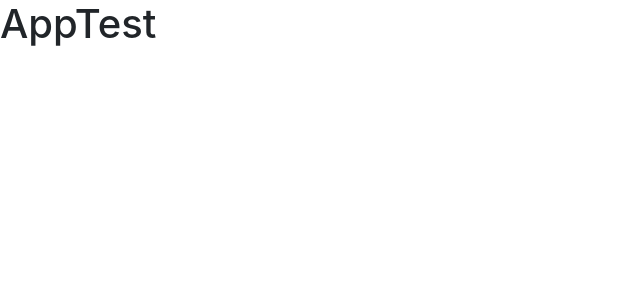
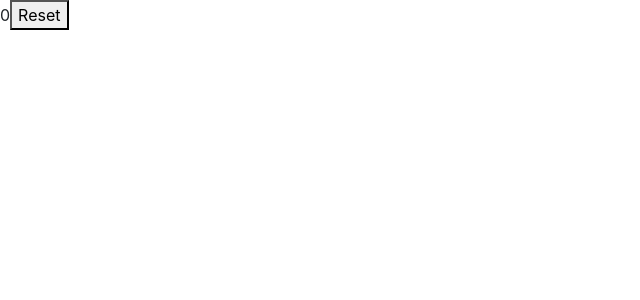
Before and after one commit to claudiohilario/reactjs-examples, a React (Create React App) app: page /counter-example in a window 1280 px wide. Before the commit this address led to /. Shown: the top 300 px of the page, without its empty margins (0-640 px from the left). Built offline with nearby package versions, Linux system fonts and the light colour scheme.

Commit message:
[ADD] Exemplo base de um contador

```diff
--- a/src/App.js
+++ b/src/App.js
@@ -1,6 +1,4 @@
 import React, { Component } from 'react';
-import logo from './logo.svg';
-
 class App extends Component {
   render() {
     return (
--- a/src/Router.js
+++ b/src/Router.js
@@ -1,13 +1,9 @@
-import React from 'react';
-import {
-    BrowserRouter,
-    Route,
-    Redirect,
-    Switch,
-} from 'react-router-dom';
+import React from "react";
+import { BrowserRouter, Route, Redirect, Switch } from "react-router-dom";
 
-import App from './App';
-import ExampleComponent from './components/ExampleComponent';
+import App from "./App";
+import CounterExample from "./containers/couterExample";
+import ExampleComponent from "./components/ExampleComponent";
 
 const Router = () => (
   <BrowserRouter>
@@ -15,6 +11,7 @@ const Router = () => (
       <Switch>
         <Route exact path="/" component={App} />
         <Route path="/example" exact component={ExampleComponent} />
+        <Route path="/counter-example" exact component={CounterExample} />
         <Redirect from="*" to="/" />
       </Switch>
     </div>
--- /dev/null
+++ b/src/containers/couterExample/index.js
@@ -0,0 +1,31 @@
+import React from "react";
+
+class CounterExample extends React.Component {
+  state = {
+    count: 0
+  };
+
+  handleClick = () => this.setState(state => ({ count: state.count + 1 }));
+  handleReset = () => this.setState({ count: 0 });
+
+  render() {
+    const { dark } = this.props;
+    const theme = dark ? "dark" : "";
+    return (
+      <div className={`clickerLayout ${theme}`}>
+        <span className="clickerCount" onClick={this.handleClick}>
+          {this.state.count}
+        </span>
+        <button className="primary" onClick={this.handleReset}>
+          Reset
+        </button>
+      </div>
+    );
+  }
+}
+
+CounterExample.defaultProps = {
+  dark: true
+};
+
+export default CounterExample;
```
Lines whose indentation alone changed are shown as unchanged.
